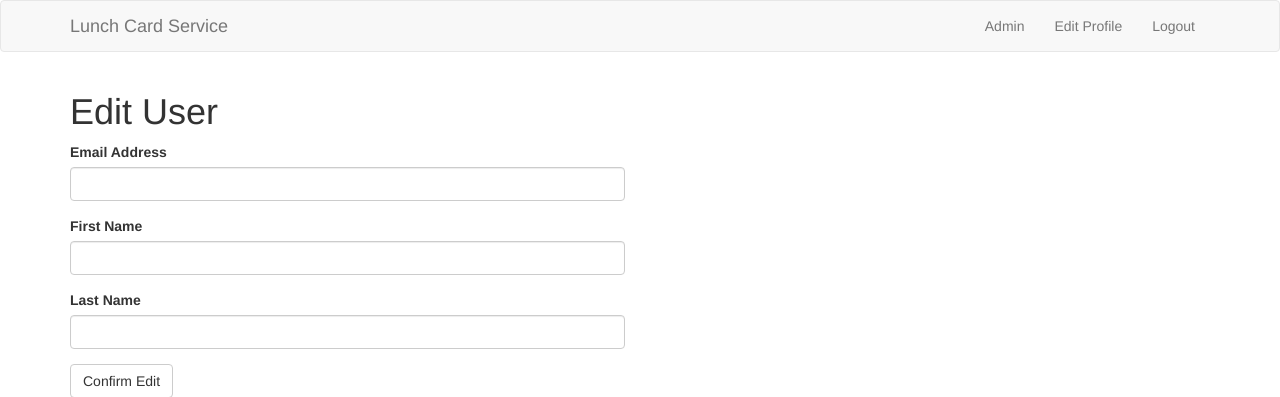
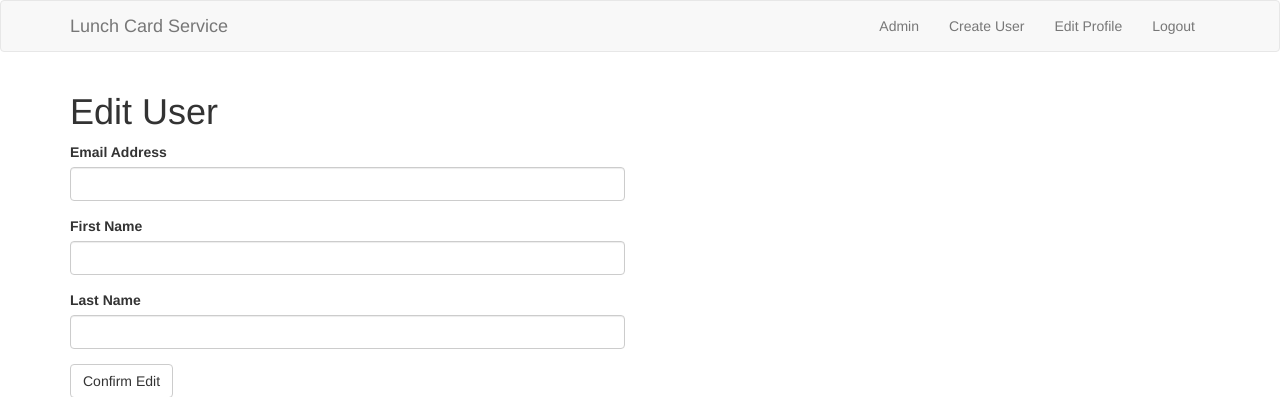
Before and after one commit to zakbaig/assignment-project, a Flask app: page /edit_user/1 in a window 1280 px wide. Shown: the top 397 px of the page. Run offline with Flask 3, Linux system fonts and the light colour scheme; a user stored in the database is signed in; data comes from the database, SQL or seed files in the repository; some libraries are stand-ins or nearby versions.

Commit message:
feat(AP-8): implement create user functionality for admins

```diff
--- a/app/forms.py
+++ b/app/forms.py
@@ -17,6 +17,7 @@ class RegistrationForm(FlaskForm):
         'Confirm Password', validators=[DataRequired(), EqualTo('password')])
     first_name = StringField('First Name', validators=[DataRequired(), Length(min=2, max=25)])
     last_name = StringField('Last Name', validators=[DataRequired(), Length(min=2, max=25)])
+    role = SelectField('Role', choices=[('Admin', 'Admin'), ('Regular', 'Regular')])
     submit = SubmitField('Register')
 
     def validate_email_address(self, email_address):
--- a/app/routes.py
+++ b/app/routes.py
@@ -12,6 +12,10 @@ def redirect_to_previous_page_or_index():
         previous_page = url_for('index')
 
     return redirect(previous_page)
+
+
+def current_user_is_admin_or_super_admin():
+    return current_user.has_role('Admin') or current_user.has_role('Super Admin')
 
 
 @flask_app.before_request
@@ -64,12 +68,15 @@ def register():
         return redirect(url_for('index'))
 
     form = RegistrationForm()
+    del form.role
+
     if form.validate_on_submit():
         user = User(email_address=form.email_address.data,
                     role='Regular',
                     first_name=form.first_name.data,
                     last_name=form.last_name.data)
         user.set_password(form.password.data)
+
         db.session.add(user)
         db.session.commit()
         flash('Congratulations, you are now a registered user!')
@@ -81,7 +88,7 @@ def register():
 @flask_app.route('/admin')
 @login_required
 def admin():
-    if not (current_user.has_role('Admin') or current_user.has_role('Super Admin')):
+    if not current_user_is_admin_or_super_admin():
         return redirect_to_previous_page_or_index()
 
     users = User.query.all()
@@ -92,11 +99,14 @@ def admin():
 @login_required
 def edit_user(user_id):
     user = User.query.get(int(user_id))
-    if not user == current_user and (not (current_user.has_role('Admin') or current_user.has_role('Super Admin'))):
+    if not user == current_user and not current_user_is_admin_or_super_admin():
+        return redirect_to_previous_page_or_index()
+
+    if not current_user.has_role('Super Admin') and user.has_role('Super Admin'):
         return redirect_to_previous_page_or_index()
 
     form = EditUserForm(user.email_address)
-    if current_user == user:
+    if (current_user.has_role('Super Admin') and user.has_role('Super Admin')) or (current_user.has_role('Regular')):
         del form.role
 
     if request.method == 'GET':
@@ -118,13 +128,39 @@ def edit_user(user_id):
     return render_template('edit_user.html', title='Edit User', user=user, form=form)
 
 
-@flask_app.route('/delete_user/<string:user_id>', methods=['GET', 'POST'])
+@flask_app.route('/delete_user/<string:user_id>')
 @login_required
 def delete_user(user_id):
-    if not (current_user.has_role('Admin') or current_user.has_role('Super Admin')):
+    user = User.query.get(int(user_id))
+    if not current_user_is_admin_or_super_admin() or current_user == user:
         return redirect_to_previous_page_or_index()
 
-    user = User.query.get(int(user_id))
+    if user.has_role('Super Admin'):
+        return redirect_to_previous_page_or_index()
+
     db.session.delete(user)
     db.session.commit()
+    flash('User deleted.')
     return redirect(url_for('admin'))
+
+
+@flask_app.route('/create_user', methods=['GET', 'POST'])
+@login_required
+def create_user():
+    if not current_user_is_admin_or_super_admin():
+        return redirect_to_previous_page_or_index()
+
+    form = RegistrationForm()
+    if form.validate_on_submit():
+        user = User(email_address=form.email_address.data,
+                    role=form.role.data,
+                    first_name=form.first_name.data,
+                    last_name=form.last_name.data)
+        user.set_password(form.password.data)
+
+        db.session.add(user)
+        db.session.commit()
+        flash('User created.')
+        return redirect(url_for('admin'))
+
+    return render_template('create_user.html', title='Create User', form=form)
--- a/app/templates/base.html
+++ b/app/templates/base.html
@@ -24,6 +24,7 @@
                 {% else %}
                 {% if current_user.has_role('Admin') or current_user.has_role('Super Admin') %}
                 <li><a href="{{ url_for('admin') }}">Admin</a></li>
+                <li><a href="{{ url_for('create_user') }}">Create User</a></li>
                 {% endif %}
                 <li><a href="{{ url_for('edit_user', user_id=current_user.id) }}">Edit Profile</a></li>
                 <li><a href="{{ url_for('logout') }}">Logout</a></li>
```
Also changed, not shown: app/templates/create_user.html (added, +11 -0 lines).
